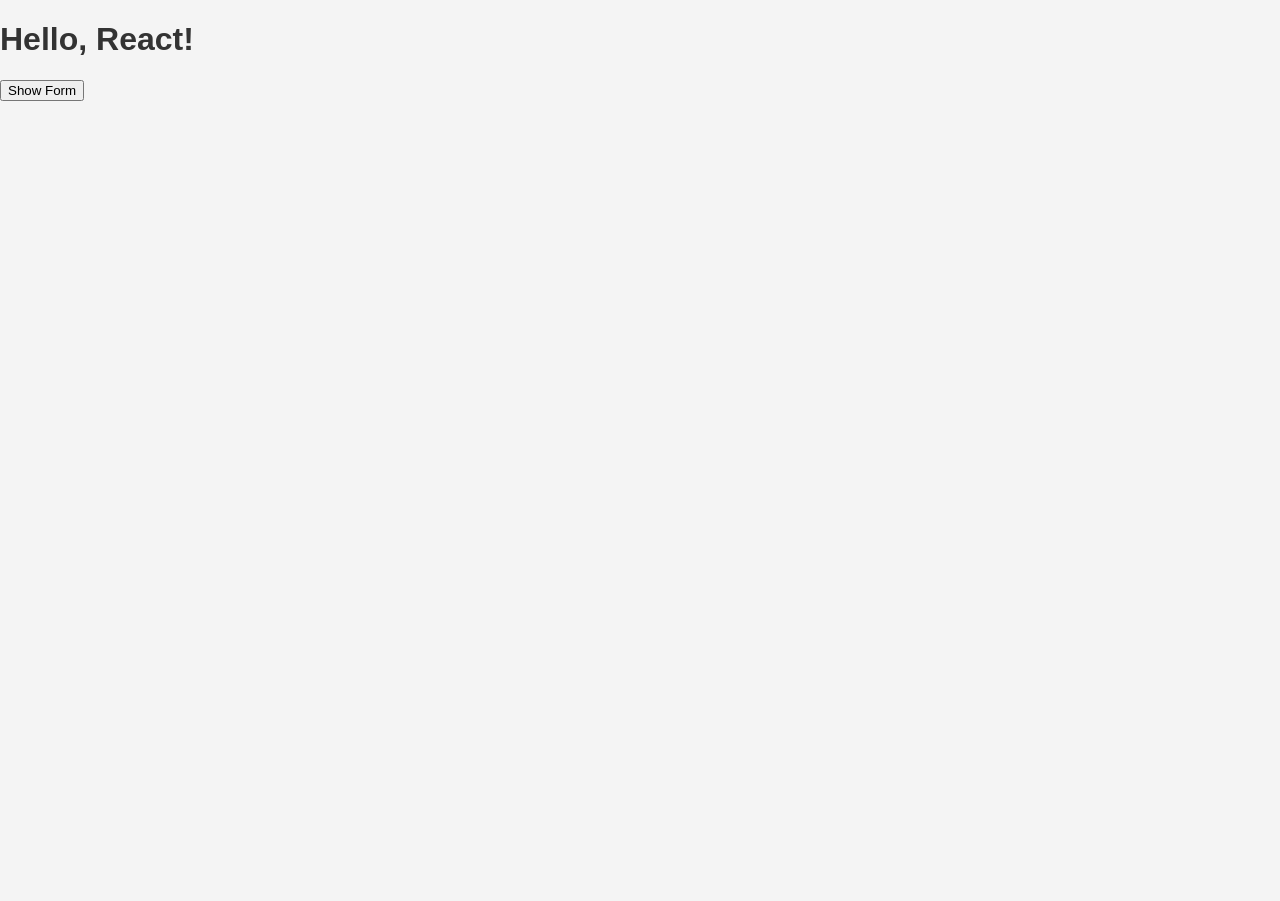
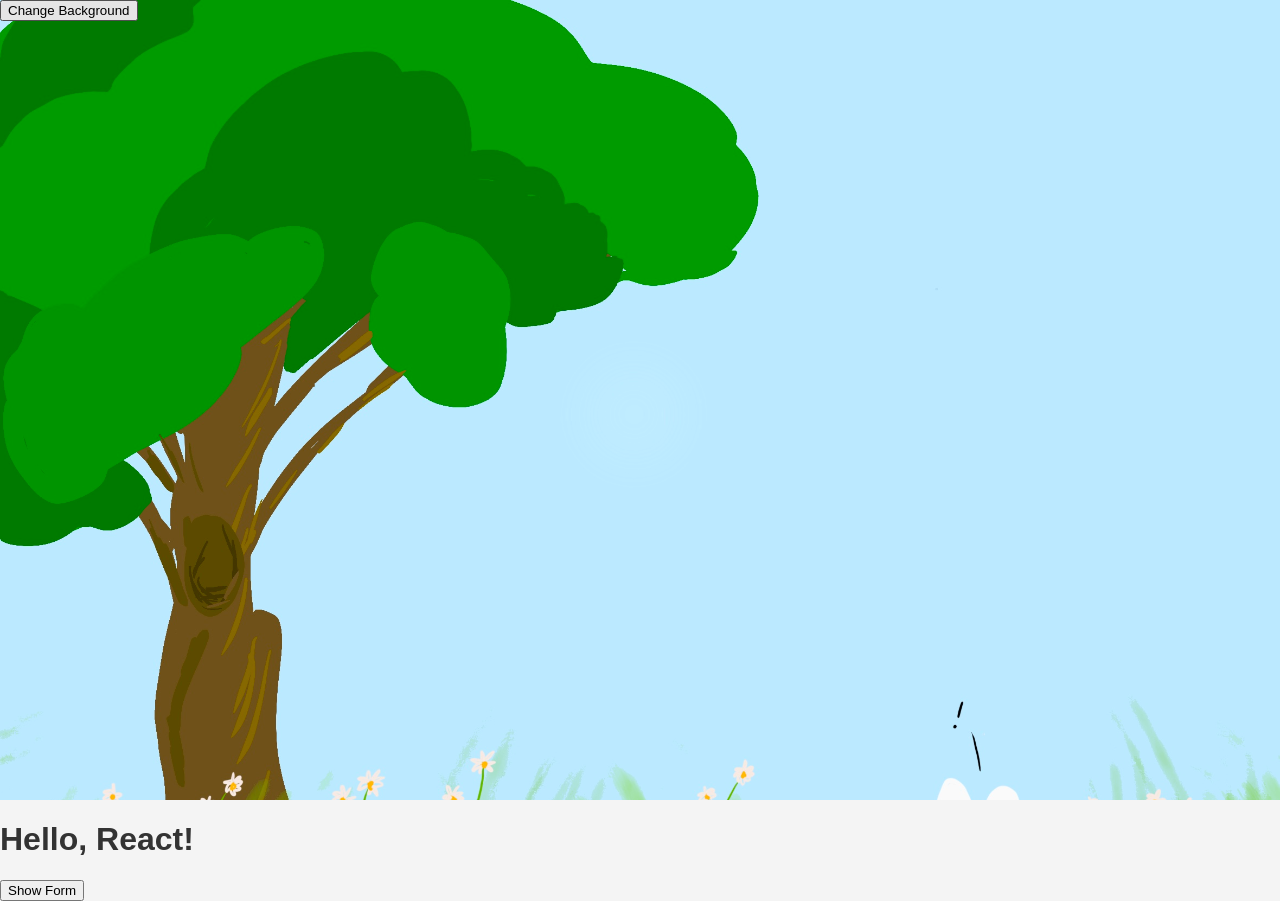
Before and after one commit to biancarosini/JumboHack-LGBMQ, a React (Vite) app: page / in a window 1280 px wide. Before the commit the page ends 800 px from the top, so only its background shows below. Built offline with nearby package versions, Linux system fonts and the light colour scheme.

Commit message:
background

```diff
--- a/src/App.jsx
+++ b/src/App.jsx
@@ -69,6 +69,7 @@ function Form(){
 function App() {
   return (
     <div>
+      <DynamicBackground/>
       <h1>Hello, React!</h1>
       <StartButton/>
     </div>
```
